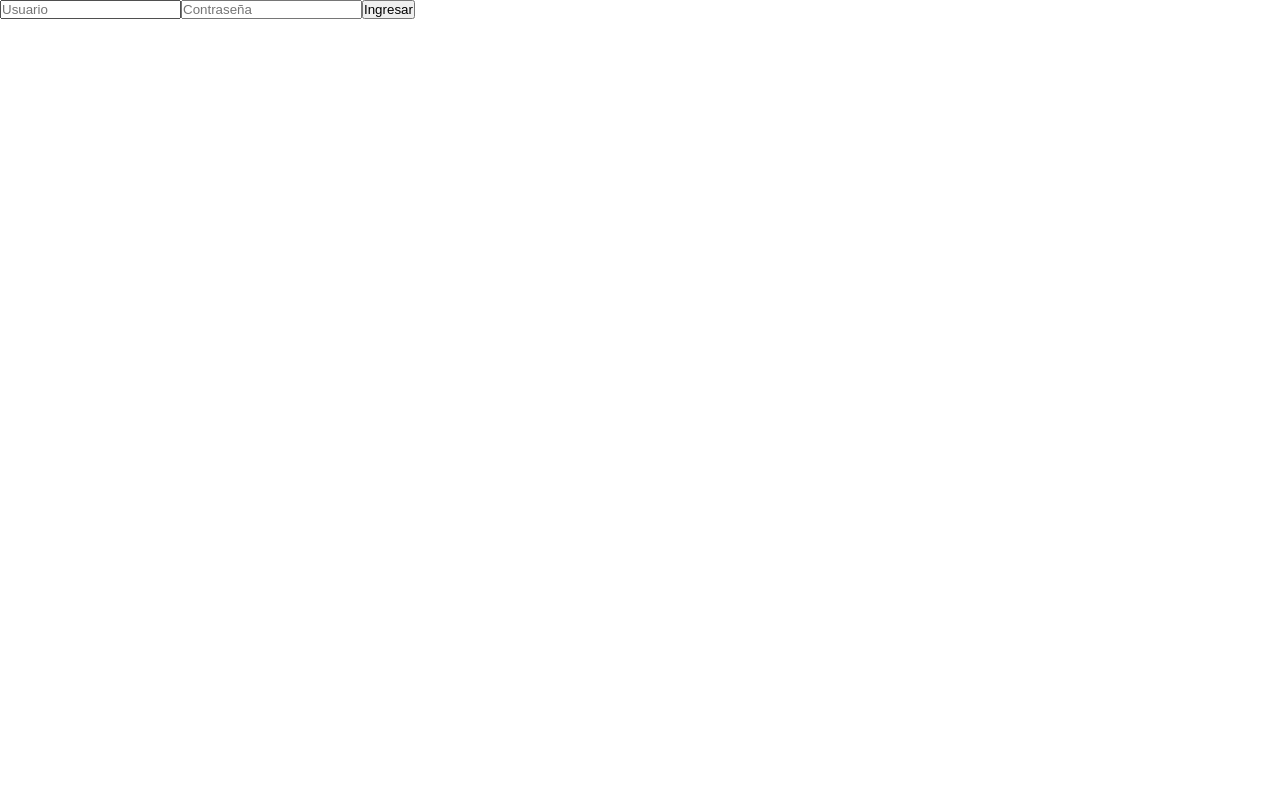
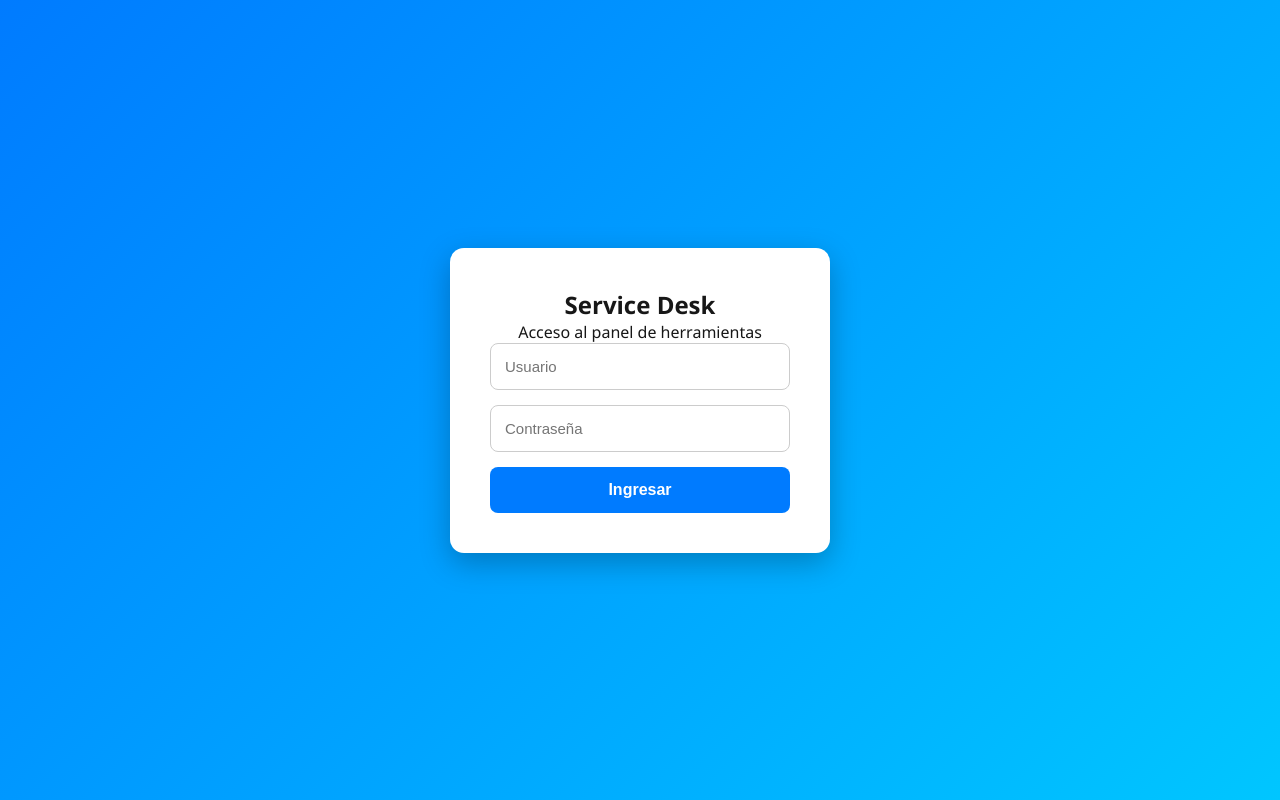
Before and after one commit to EdgarMisaelOsornio/LOGIN-SERVICEDESK, a Next.js app: page /login in a window 1280 px wide. Built offline with nearby package versions, Linux system fonts and the light colour scheme.

Commit message:
Update page.js

```diff
--- a/src/app/login/page.js
+++ b/src/app/login/page.js
@@ -1,8 +1,12 @@
 'use client';
+import { useState } from 'react';
 
 export default function Login() {
+  const [error, setError] = useState('');
+
   async function handleSubmit(e) {
     e.preventDefault();
+    setError('');
 
     const usuario = e.target.usuario.value;
     const password = e.target.password.value;
@@ -16,16 +20,38 @@ export default function Login() {
     if (res.ok) {
       window.location.href = '/dashboard';
     } else {
-      alert('Usuario o contraseña incorrectos');
+      setError('Usuario o contraseña incorrectos');
     }
   }
 
   return (
-    <form onSubmit={handleSubmit}>
-      <input name="usuario" placeholder="Usuario" required />
-      <input name="password" type="password" placeholder="Contraseña" required />
-      <button type="submit">Ingresar</button>
-    </form>
+    <div style={styles.body}>
+      <div style={styles.card}>
+        <h2>Service Desk</h2>
+        <p>Acceso al panel de herramientas</p>
+
+        <form onSubmit={handleSubmit}>
+          <input
+            name="usuario"
+            placeholder="Usuario"
+            required
+            style={styles.input}
+          />
+          <input
+            name="password"
+            type="password"
+            placeholder="Contraseña"
+            required
+            style={styles.input}
+          />
+          <button type="submit" style={styles.button}>
+            Ingresar
+          </button>
+        </form>
+
+        {error && <p style={styles.error}>{error}</p>}
+      </div>
+    </div>
   );
 }
 
@@ -36,7 +62,7 @@ const styles = {
     display: 'flex',
     alignItems: 'center',
     justifyContent: 'center',
-    fontFamily: 'Segoe UI',
+    fontFamily: 'Segoe UI, Arial',
   },
   card: {
     background: '#fff',
@@ -44,7 +70,7 @@ const styles = {
     borderRadius: 14,
     width: 380,
     textAlign: 'center',
-    color: '#222',
+    boxShadow: '0 10px 30px rgba(0,0,0,0.25)',
   },
   input: {
     width: '100%',
@@ -52,6 +78,7 @@ const styles = {
     marginBottom: 15,
     borderRadius: 8,
     border: '1px solid #ccc',
+    fontSize: 15,
   },
   button: {
     width: '100%',
@@ -62,5 +89,11 @@ const styles = {
     border: 'none',
     fontWeight: 'bold',
     cursor: 'pointer',
+    fontSize: 16,
+  },
+  error: {
+    marginTop: 15,
+    color: '#dc3545',
+    fontSize: 14,
   },
 };
```
